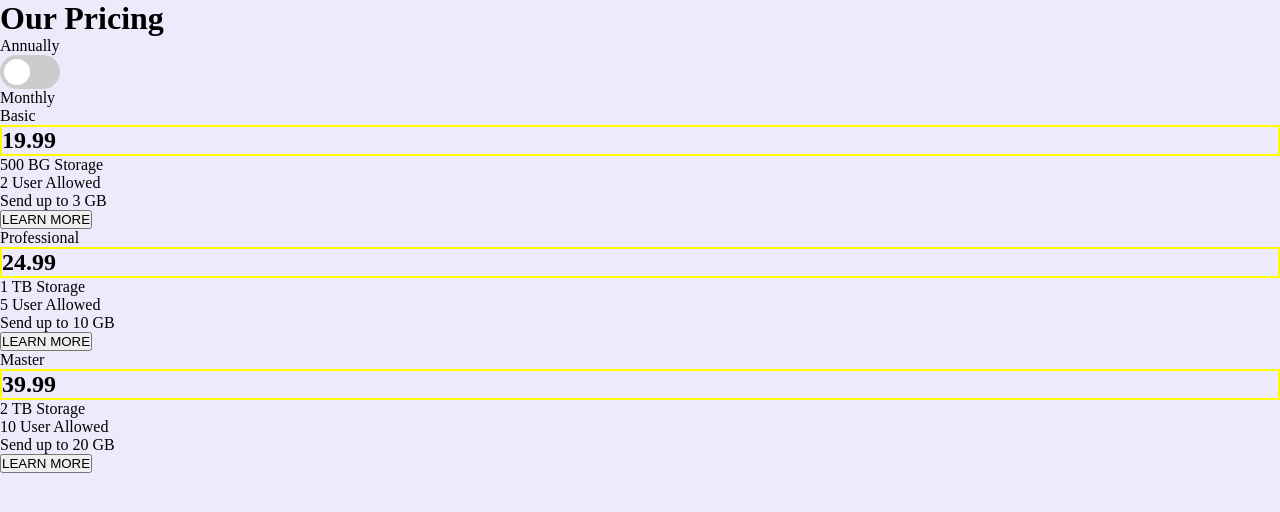
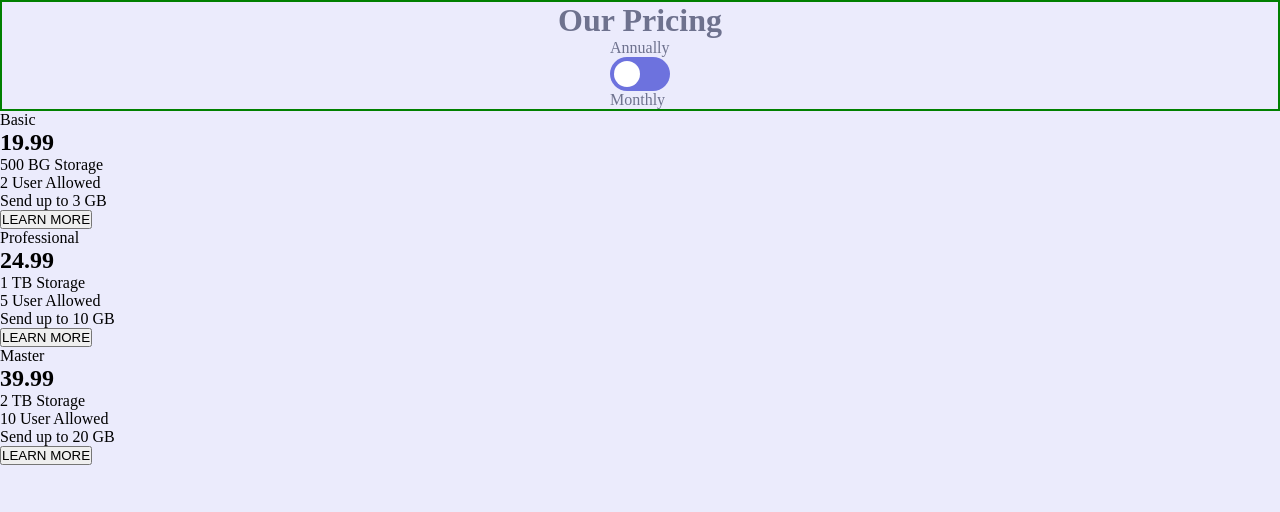
Before and after one commit to chiomaowuama/pricing-app, a plain HTML site: page index.html in a window 1280 px wide. Drawn offline with Linux system fonts and the light colour scheme.

Commit message:
doing the top

```diff
--- a/index.html
+++ b/index.html
@@ -13,8 +13,8 @@
   </head>
   <body>
     <header>
-      <h1>Our Pricing</h1>
-      <div>
+      <h1 class="price-tittle">Our Pricing</h1>
+      <div class="the-toggle">
         <p>Annually</p>
         <label class="switch">
           <input type="checkbox" onchange="togglepriceplans(event)" />
--- a/style.css
+++ b/style.css
@@ -21,12 +21,21 @@ body {
   width: 100%;
   height: 100vh;
 }
-.beforeeffect {
+/* header */
+header {
+  border: 2px solid green;
+  display: flex;
+  justify-content: center;
+  align-items: center;
+  flex-direction: column;
+  color: #6e728e;
+}
+/* .beforeeffect {
   border: 2px solid yellow;
 }
 .aftereffect {
   border: 2px solid blue;
-}
+} */
 /* the switch */
 .switch {
   position: relative;
@@ -48,7 +57,7 @@ body {
   left: 0;
   right: 0;
   bottom: 0;
-  background-color: #ccc;
+  background-color: #6d72de;
   -webkit-transition: 0.4s;
   transition: 0.4s;
 }
```
